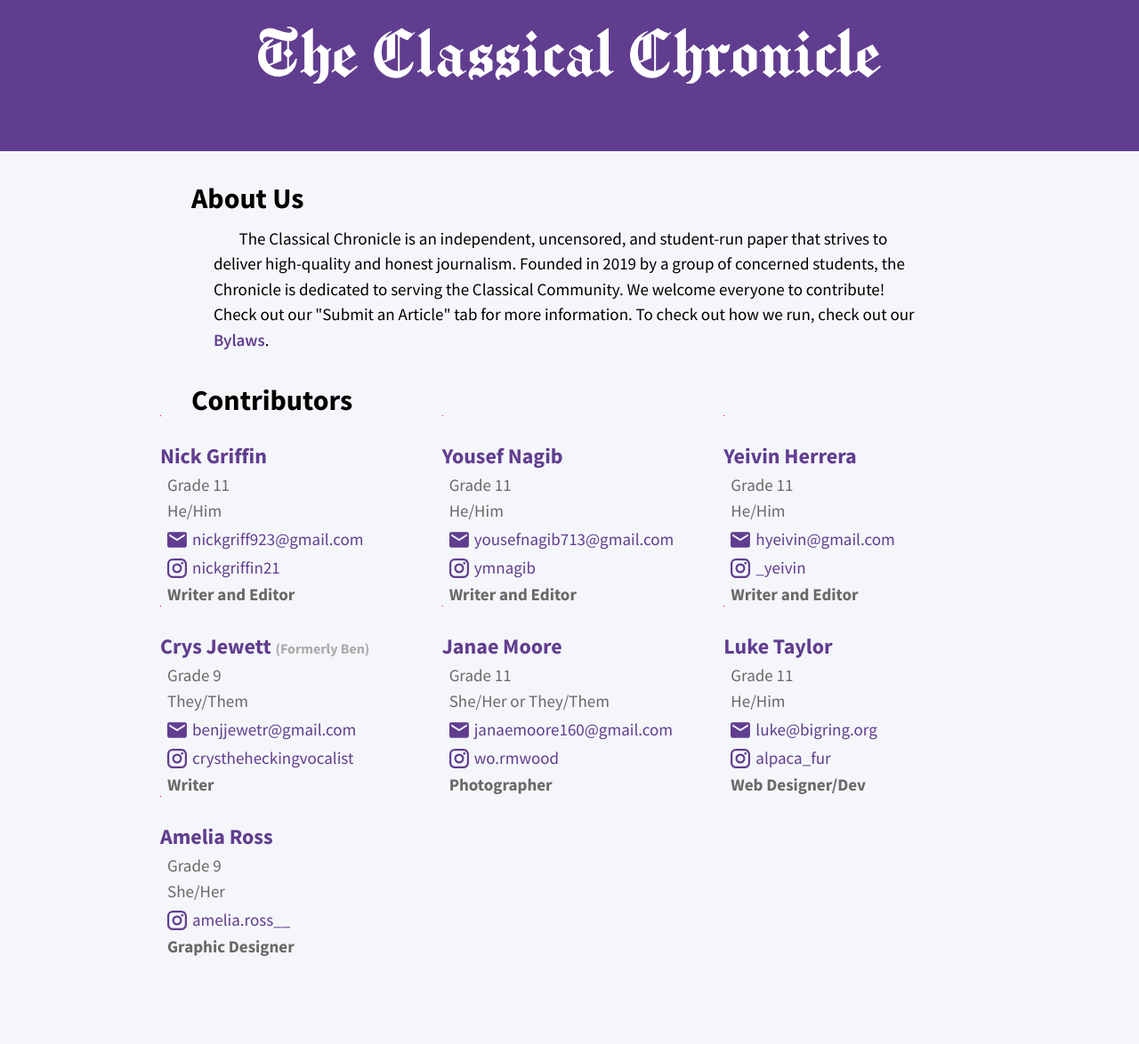
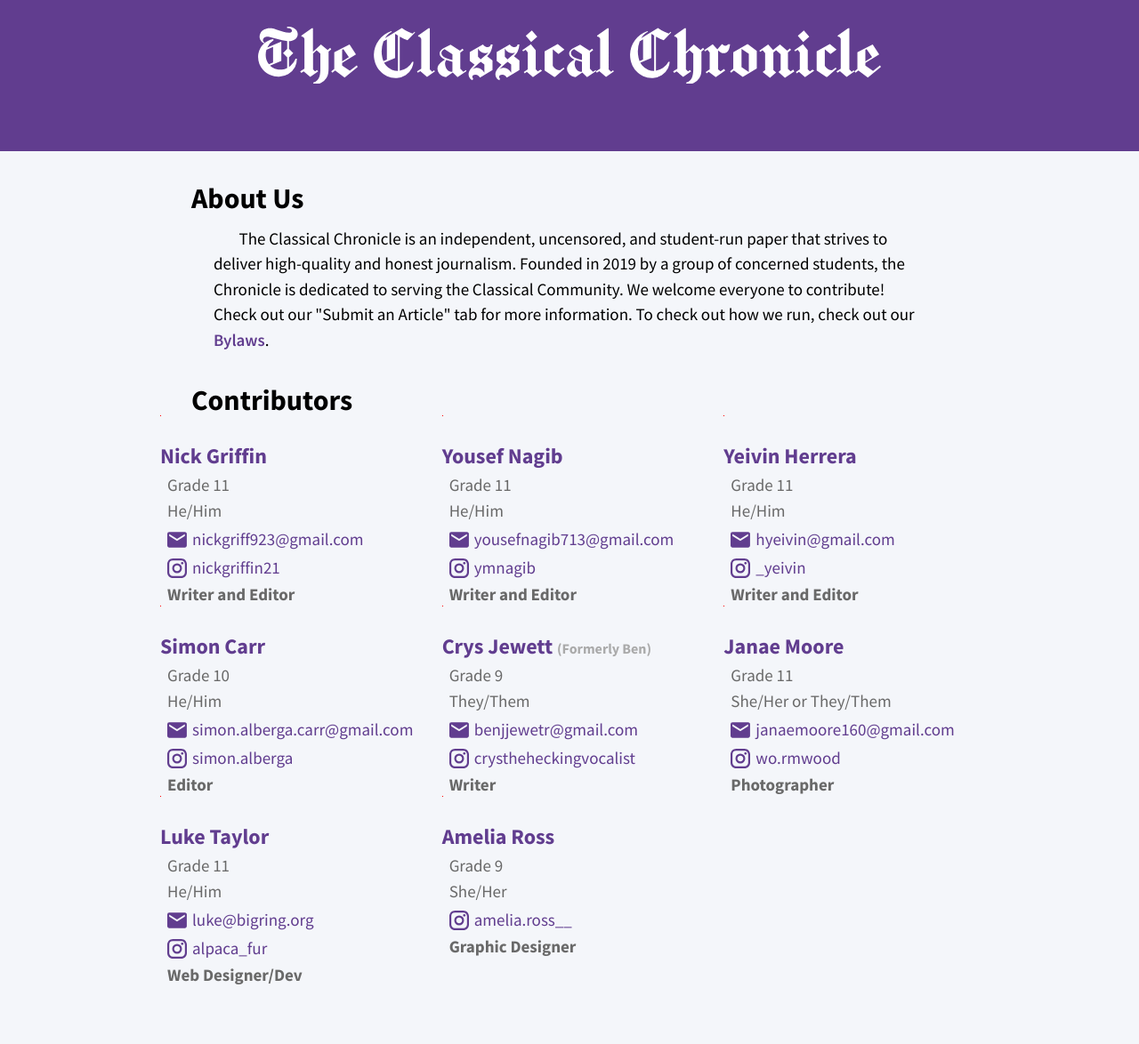
Before and after one commit to lixitrixi/classical-chronicle, a Jekyll site: the page built from about.html, in a window 1280 px wide. Shown: the whole page at 89% size. Built offline with Jekyll 4.4.1, drawn with Linux system fonts in a browser that asks for light colours; before the commit the page ends 1142 px from its top, so only the background shows below that.

Commit message:
Add Simon

```diff
--- a/_data/contributors.yml
+++ b/_data/contributors.yml
@@ -18,6 +18,13 @@
   email: hyeivin@gmail.com
   instagram: _yeivin
   role: Writer and Editor
+
+- name: Simon Carr
+  grade: 10
+  pronouns: He/Him
+  email: simon.alberga.carr@gmail.com
+  instagram: simon.alberga
+  role: Editor
 
 - name: Crys Jewett
   display-name: Crys Jewett <span>(Formerly Ben)</span>
```
